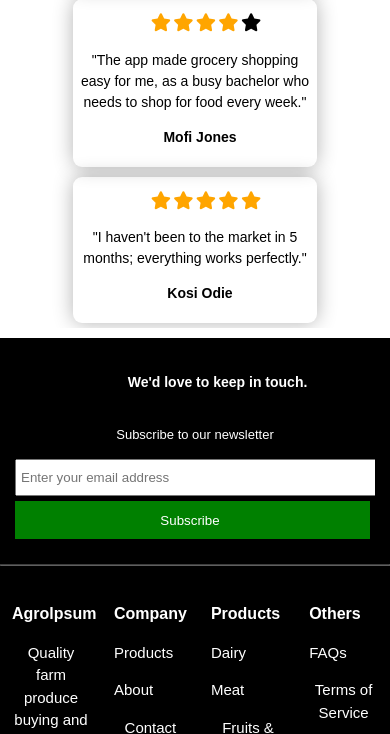
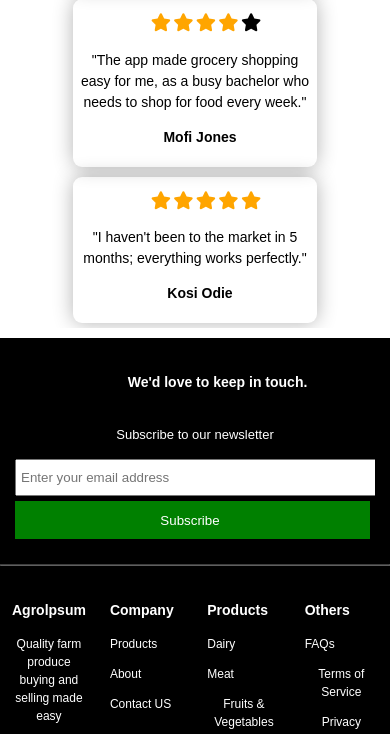
Before and after one commit to TubiOb/Agrolpsum, a plain HTML site: page index.html in a window 390 px wide. Shown: the part 5144-5878 px from the top of the page. Drawn offline with Linux system fonts and the light colour scheme.

Commit message:
Agrolpsum

```diff
--- a/css/style.css
+++ b/css/style.css
@@ -799,4 +799,10 @@ footer .foot h3 {
     footer .container>p {
         font-size: 13px;
     }
+    .foot .small h3 {
+        font-size: 14px;
+    }
+    .foot .small p {
+        font-size: 12px;
+    }
 }
```
